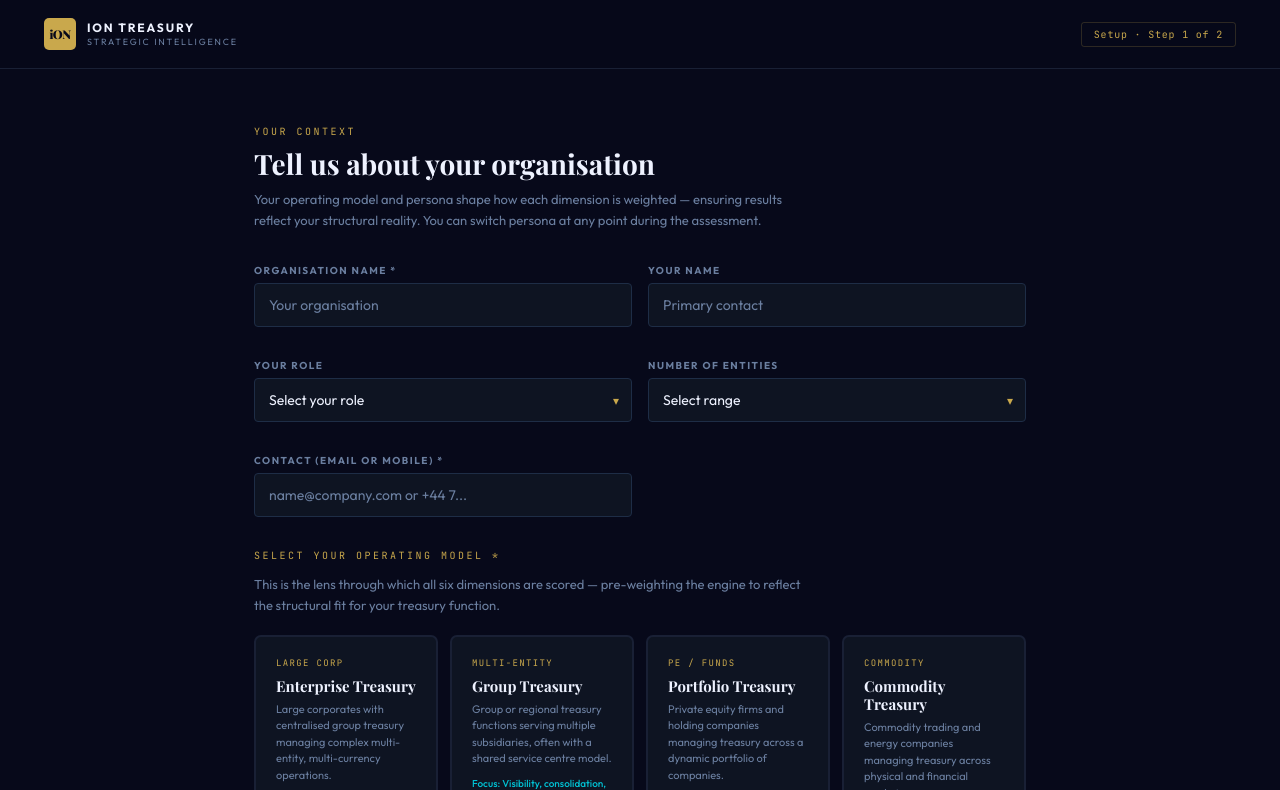
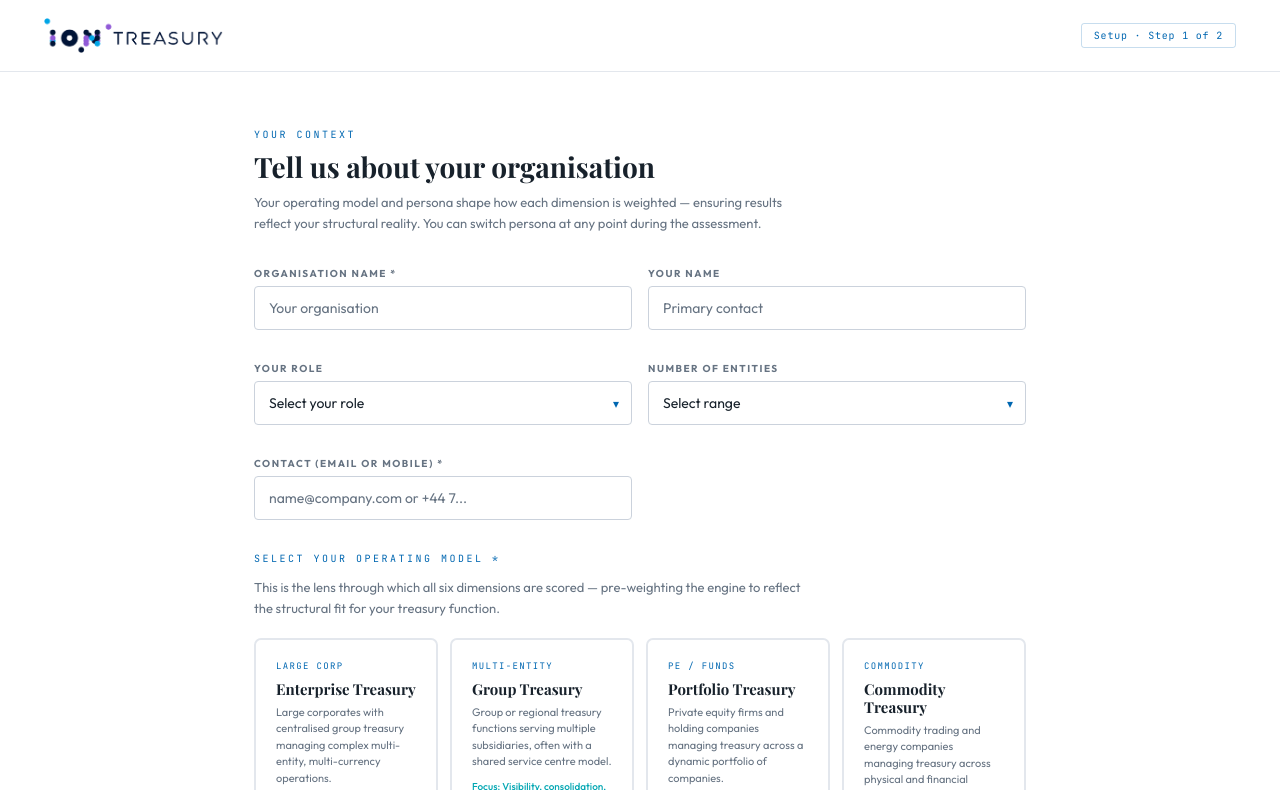
Before and after one commit to RAJinaJAR/Treasury-Assessment-Pipeline, a website: page index.html in a window 1280 px wide. Both pictures are taken after a click on the button "BEGIN THE ASSESSMENT". Shown: the top 790 px of the page. Drawn offline with nearby package versions, Linux system fonts and the light colour scheme; a web font is replaced by a local one.

Commit message:
Update index.html

```diff
--- a/index.html
+++ b/index.html
@@ -8,10 +8,26 @@
 <style>
 *{margin:0;padding:0;box-sizing:border-box}
 :root{
-  --navy:#07091a;--card:#0e1422;--card2:#121a2e;--border:#192035;--border2:#1e2d46;
-  --gold:#c9a84c;--gold2:#e8c76a;--gbg:rgba(201,168,76,0.07);--gborder:rgba(201,168,76,0.2);
-  --teal:#00c2d4;--red:#ef4444;--amber:#f59e0b;--green:#10b981;--purple:#a78bfa;
-  --white:#eef2ff;--muted:#6b7fa0;--text:#c0cce8;
+  --navy:#ffffff;
+  --card:#ffffff;
+  --card2:#f5f7fa;
+  --border:#e3e7ed;
+  --border2:#cbd2dc;
+
+  --gold:#0067b1;
+  --gold2:#004f8a;
+  --gbg:rgba(0,103,177,.07);
+  --gborder:rgba(0,103,177,.22);
+
+  --teal:#00a6b2;
+  --red:#d93025;
+  --amber:#e58a00;
+  --green:#14804a;
+  --purple:#7656c9;
+
+  --white:#17212b;
+  --muted:#667382;
+  --text:#344150;
 }
 html{scroll-behavior:smooth}
 body{font-family:'Outfit',sans-serif;background:var(--navy);color:var(--text);min-height:100vh;overflow-x:hidden}
@@ -291,7 +307,73 @@ h1 em{font-style:italic;color:var(--gold)}
 /* ── OUTLINE BUTTON ── */
 .btn-outline{display:inline-flex;align-items:center;gap:9px;background:transparent;color:var(--gold);font-family:'Outfit',sans-serif;font-weight:700;font-size:13px;letter-spacing:.06em;padding:13px 30px;border-radius:4px;border:1px solid var(--gold);cursor:pointer;text-transform:uppercase;transition:all .2s;text-decoration:none}
 .btn-outline:hover{background:rgba(201,168,76,.1);transform:translateY(-2px);box-shadow:0 8px 24px rgba(201,168,76,.15)}
-
+/* ION light theme */
+body,
+#s-land {
+  background: #ffffff;
+}
+
+.hdr,
+.assess-topbar,
+.assess-footer {
+  background: rgba(255,255,255,.97);
+}
+
+.sidebar {
+  background: #f7f9fb;
+}
+
+.opt {
+  background: #ffffff;
+}
+
+.opt:hover {
+  background: rgba(0,103,177,.04);
+  border-color: rgba(0,103,177,.4);
+}
+
+.opt.sel {
+  background: rgba(0,103,177,.07);
+  border-color: var(--gold);
+}
+
+.land-bg::before {
+  background:
+    radial-gradient(
+      ellipse 65% 55% at 50% -5%,
+      rgba(0,103,177,.10) 0%,
+      transparent 60%
+    ),
+    radial-gradient(
+      ellipse 45% 45% at 85% 90%,
+      rgba(0,166,178,.07) 0%,
+      transparent 55%
+    );
+}
+
+.land-bg::after {
+  background-image:
+    linear-gradient(rgba(0,103,177,.06) 1px, transparent 1px),
+    linear-gradient(90deg, rgba(0,103,177,.06) 1px, transparent 1px);
+}
+
+.logo-img {
+  display: block;
+  width: 180px;
+  max-width: 100%;
+  height: auto;
+  object-fit: contain;
+}
+
+.sidebar-logo .logo-img {
+  width: 165px;
+}
+
+@media(max-width:600px) {
+  .logo-img {
+    width: 140px;
+  }
+}
 </style>
 </head>
 <body>
@@ -302,9 +384,8 @@ h1 em{font-style:italic;color:var(--gold)}
 <div id="s-land" class="screen active">
   <header class="hdr">
     <div class="logo">
-      <div class="logo-box">iON</div>
-      <div><div class="logo-name">ION Treasury</div><div class="logo-sub">Strategic Intelligence</div></div>
-    </div>
+  <img class="logo-img" src="assets/ION%20Treasury%20horizontal%20logo%20png.png" alt="ION Treasury">
+</div>
     <div class="hdr-chip">◉ Strategic Assessment · Live</div>
   </header>
   <div class="land-body">
@@ -336,9 +417,8 @@ h1 em{font-style:italic;color:var(--gold)}
 <div id="s-setup" class="screen">
   <header class="hdr">
     <div class="logo">
-      <div class="logo-box">iON</div>
-      <div><div class="logo-name">ION Treasury</div><div class="logo-sub">Strategic Intelligence</div></div>
-    </div>
+  <img class="logo-img" src="assets/ION%20Treasury%20horizontal%20logo%20png.png" alt="ION Treasury">
+</div>
     <div class="hdr-chip">Setup · Step 1 of 2</div>
   </header>
   <div class="inner">
@@ -405,9 +485,8 @@ h1 em{font-style:italic;color:var(--gold)}
   <div class="sidebar">
     <div class="sidebar-hdr">
       <div class="sidebar-logo">
-        <div class="logo-box">iON</div>
-        <div><div class="logo-name">ION Treasury</div><div class="logo-sub">Assessment</div></div>
-      </div>
+  <img class="logo-img" src="assets/ION%20Treasury%20horizontal%20logo%20png.png" alt="ION Treasury">
+</div>
     </div>
 
     <!-- PERSONA SWITCHER -->
@@ -475,9 +554,8 @@ h1 em{font-style:italic;color:var(--gold)}
 <div id="s-report" class="screen">
   <header class="hdr">
     <div class="logo">
-      <div class="logo-box">iON</div>
-      <div><div class="logo-name">ION Treasury</div><div class="logo-sub">Strategic Intelligence</div></div>
-    </div>
+  <img class="logo-img" src="assets/ION%20Treasury%20horizontal%20logo%20png.png" alt="ION Treasury">
+</div>
     <div class="hdr-chip">◉ Assessment Report · Complete</div>
   </header>
   <div class="rbody" id="report-body"></div>
```
